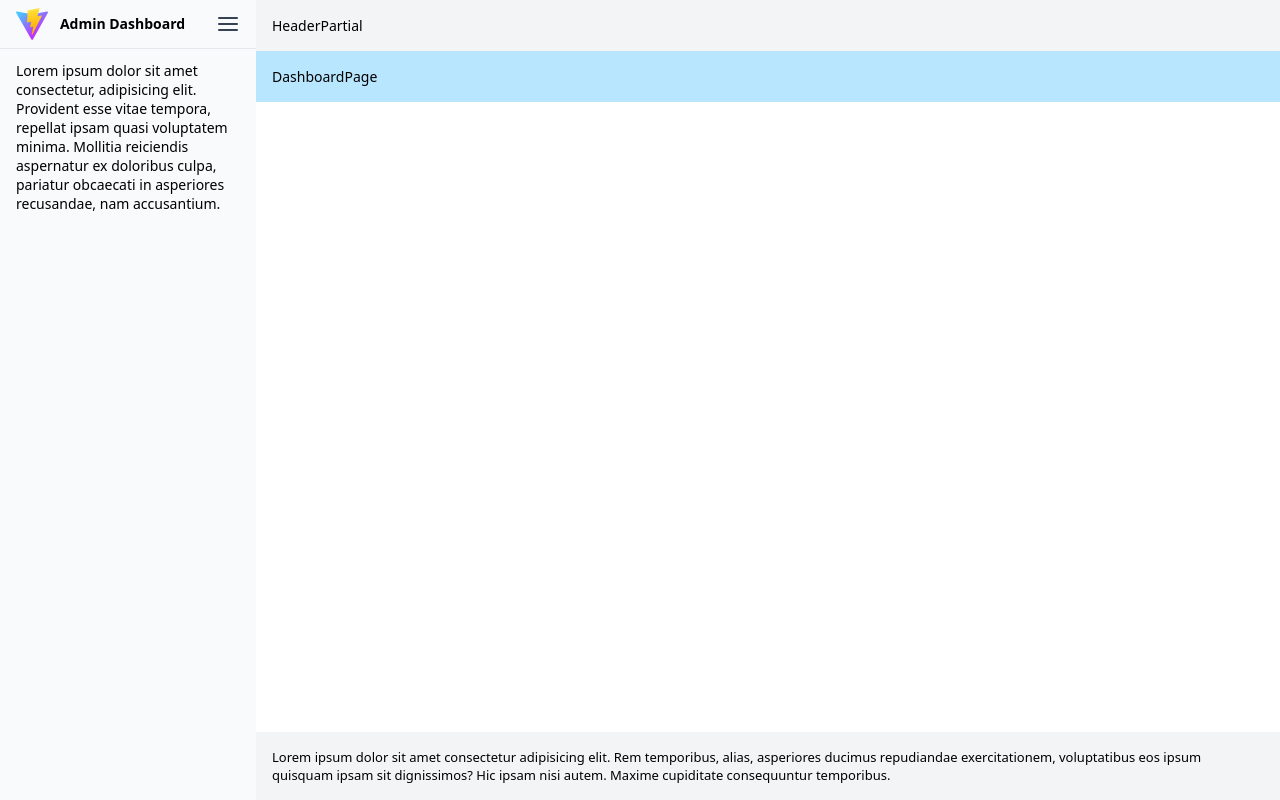
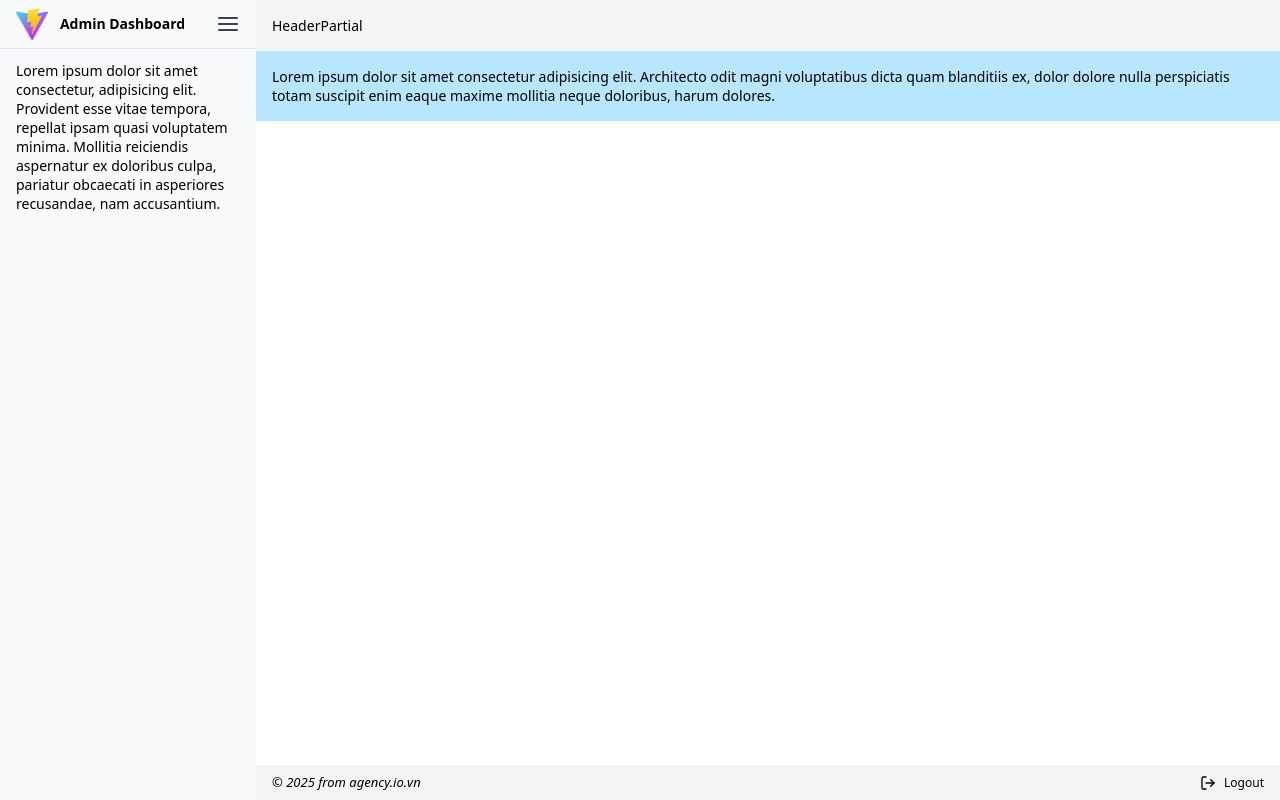
Before and after one commit to babysharkvn113/base-reactjs, a React (Vite) app: page / in a window 1280 px wide. Built offline with nearby package versions, Linux system fonts and the light colour scheme.

Commit message:
update theme with sidebar useStore

```diff
--- a/src/assets/css/global.css
+++ b/src/assets/css/global.css
@@ -1,6 +1,9 @@
 @import 'tailwindcss';
 
 @theme {
+    --text-tiny: 12px;
+    --leading-tiny: 17px;
+
     --text-sm: 13px;
     --leading-sm: 18px;
 
@@ -8,9 +11,12 @@
     --leading-base: 19px;
 }
 
-body{
+body {
     @apply outline-none text-base leading-base;
 }
-a,img, nav{
+
+a,
+img,
+nav {
     @apply select-none;
 }
--- /dev/null
+++ b/src/components/index.ts
@@ -0,0 +1 @@
+export {default as ProcessComponent} from './process.component';
--- /dev/null
+++ b/src/components/process.component.tsx
@@ -0,0 +1,40 @@
+
+
+// Corrected type definition: Use 'interface' or 'type Alias ='
+interface TProcessProps {
+    /**
+     * The percentage of the process completed (0-100).
+     */
+    process: number;
+    /**
+     * Optional: The color of the progress bar.
+     * @default '#2563eb' (Tailwind's blue-600)
+     */
+    color?: string;
+}
+
+// Corrected prop destructuring: Destructure 'process' directly from the props object
+// Added React.FC for better type checking and clarity
+const ProcessComponent: React.FC<TProcessProps> = ({
+    process, // Destructure 'process' directly
+    color = '#2563eb' // Destructure 'color' and provide a default value
+}) => {
+
+    // Clamp the process value between 0 and 100 for valid CSS width
+    const validProcess = Math.max(0, Math.min(100, process));
+
+    return (
+        <div className="w-full bg-gray-200 rounded-full h-2.5 dark:bg-gray-700">
+            {/* Use the 'process' prop for the width and 'color' for background */}
+            <div
+                className="h-2.5 rounded-full" // Removed hardcoded bg-blue-600
+                style={{
+                    width: `${validProcess}%`,
+                    backgroundColor: color // Use the color prop
+                }}
+            ></div>
+        </div>
+    );
+}
+
+export default ProcessComponent;
--- /dev/null
+++ b/src/configs/app.icons.tsx
@@ -0,0 +1,8 @@
+import { FiLogOut, FiMenu } from "react-icons/fi";
+
+const appIcons = {
+    logout: <FiLogOut size={16} />,
+    menu: <FiMenu className="text-gray-700 mr-4 cursor-pointer" size="24" />
+}
+
+export default appIcons;
--- a/src/configs/index.ts
+++ b/src/configs/index.ts
@@ -1,3 +1,4 @@
 export {default as routers} from './routers';
 export {default as appImages} from './app.images';
 export {default as appConfigs} from './app.configs';
+export {default as appIcons} from './app.icons';
--- a/src/layouts/main.layout.tsx
+++ b/src/layouts/main.layout.tsx
@@ -7,7 +7,7 @@ const MainLayout = () => {
     <>
       <HeaderPartial />
       <section>
-        <aside className="bg-gray-50 fixed top-0 left-0 w-64 h-screen transition-transform -translate-x-full sm:translate-x-0">
+        <aside className="bg-gray-50 fixed top-0 left-0 w-64 h-screen transition-transform -translate-x-full sm:translate-x-0 z-40">
           <AsidePartial />
         </aside>
         <main className="bg-sky-200 p-4 sm:ml-64">
--- a/src/layouts/partials/aside.partial.tsx
+++ b/src/layouts/partials/aside.partial.tsx
@@ -1,15 +1,24 @@
-import {appConfigs, appImages} from "@configs/index";
-import { FiMenu } from "react-icons/fi";
+import { appConfigs, appIcons, appImages } from "@configs/index";
+import { useUIStore } from "@stores/index";
+import { useEffect } from "react";
 import { NavLink } from "react-router-dom";
 const AsidePartial = () => {
+  const { asideStatus, setAsideStatus } = useUIStore();
+  const toggleAside = () => {
+    setAsideStatus(!asideStatus);
+  }
+
+  useEffect(() => {
+    console.log(`asideStatus=${asideStatus}`);
+  }, [asideStatus]);
   return (
-    <section className="select-none">
+    <section className="select-none outline-none">
       <div className="flex items-center justify-between border-b border-b-gray-200">
         <NavLink to="/" title="Go to dashboard" className="flex items-center justify-start gap-3 px-4 py-2">
           <img src={appImages.logo} alt={appConfigs.name} />
           <strong>{appConfigs.name}</strong>
         </NavLink>
-            <FiMenu className="text-gray-700 mr-4 cursor-pointer" size="24" />
+        <span onClick={toggleAside}>{appIcons.menu}</span>
       </div>
       <div className="px-4 mt-3">
         <p>Lorem ipsum dolor sit amet consectetur, adipisicing elit. Provident esse
--- a/src/layouts/partials/footer.partial.tsx
+++ b/src/layouts/partials/footer.partial.tsx
@@ -1,10 +1,23 @@
-
-
+import {appIcons} from "@configs/index"
+import { NavLink } from "react-router-dom"
 const FooterPartial = () => {
   return (
-    <footer className="bg-gray-100 fixed bottom-0 left-64 p-4 text-sm leading-sm">
-        <p>Lorem ipsum dolor sit amet consectetur adipisicing elit. Rem temporibus, alias, asperiores ducimus repudiandae exercitationem,
-            voluptatibus eos ipsum quisquam ipsam sit dignissimos? Hic ipsam nisi autem. Maxime cupiditate consequuntur temporibus.</p>
+    <footer className="bg-gray-100 fixed bottom-0 pl-64 text-sm leading-sm flex flex-1 w-full z-30">
+      <div className="flex items-center justify-between w-full px-4 py-2 text-sm select-none">
+        <div id="copyright">
+          <span className="italic">&copy; {(new Date()).getFullYear()} from agency.io.vn</span>
+        </div>
+        <div className="footer-tools-bar">
+          <ul >
+            <li>
+              <NavLink to={'/logout'} title="Logout" className="flex items-center justify-end gap-2">
+                {appIcons.logout}
+                <span className="text-tiny">Logout</span>
+              </NavLink>
+            </li>
+          </ul>
+        </div>
+      </div>
     </footer>
   )
 }
--- a/src/pages/dashboard.page.tsx
+++ b/src/pages/dashboard.page.tsx
@@ -2,7 +2,10 @@
 
 const DashboardPage = () => {
   return (
-    <div>DashboardPage</div>
+    <div>
+      <p>Lorem ipsum dolor sit amet consectetur adipisicing elit. Architecto odit magni voluptatibus dicta quam blanditiis ex,
+        dolor dolore nulla perspiciatis totam suscipit enim eaque maxime mollitia neque doloribus, harum dolores.</p>
+    </div>
   )
 }
 
--- a/tsconfig.app.json
+++ b/tsconfig.app.json
@@ -39,6 +39,9 @@
       ],
       "@pages/*": [
         "src/pages/*"
+      ],
+      "@components/*": [
+        "src/components/*"
       ]
     },
     /* Linting */
```
Lines whose indentation alone changed are shown as unchanged.
